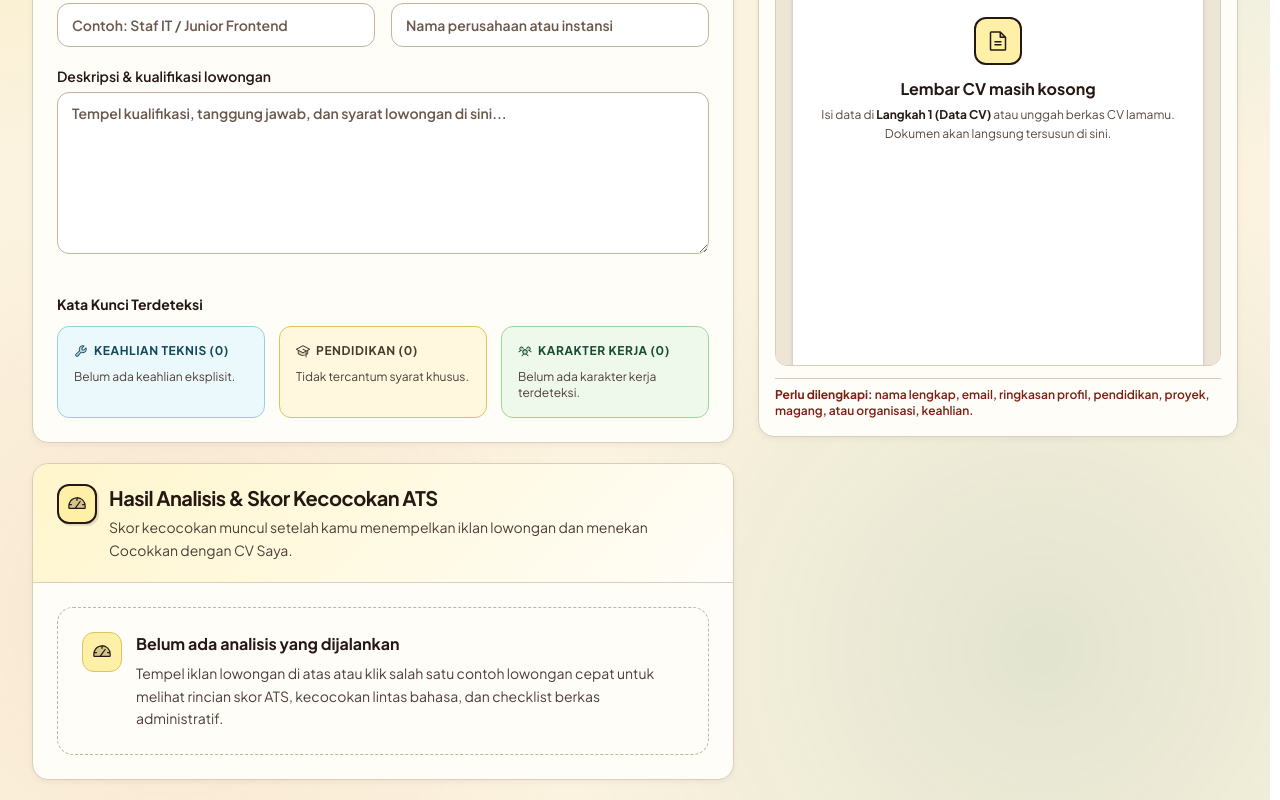
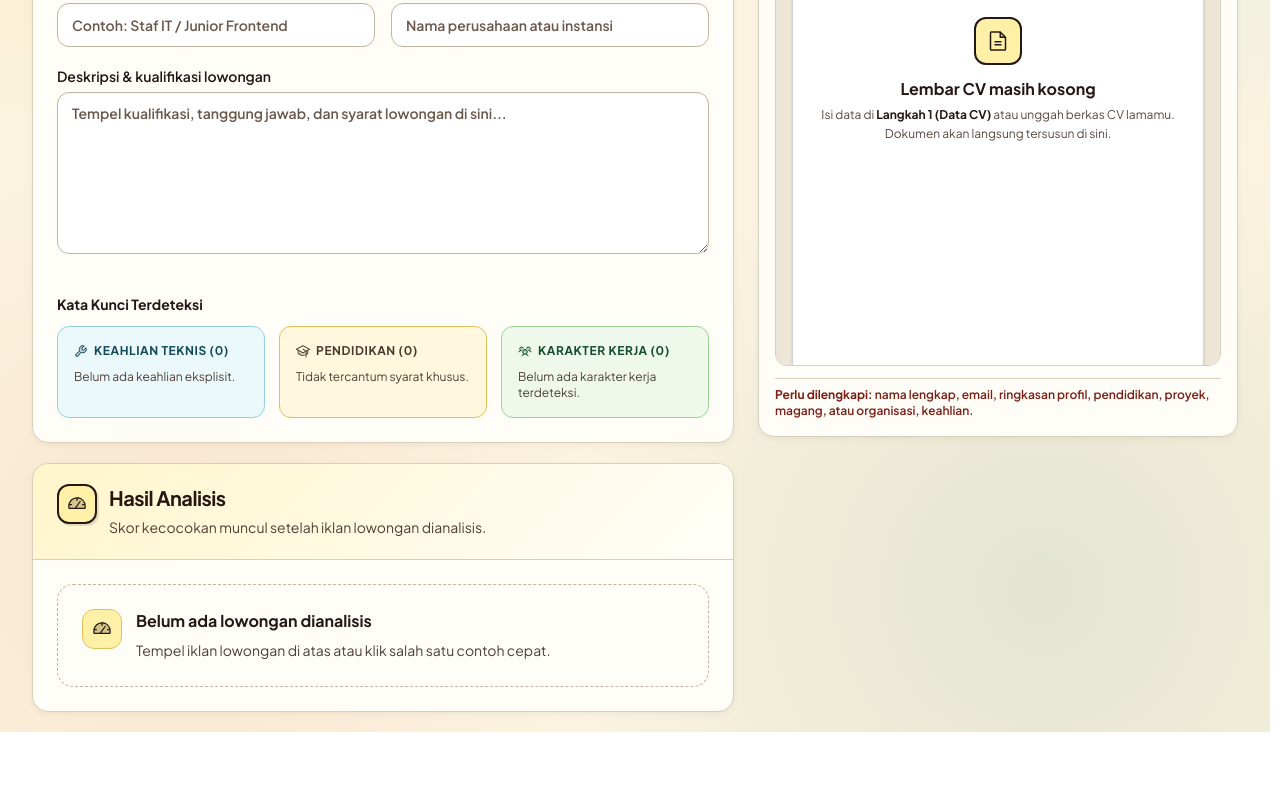
Before and after one commit to miezlearning/aris-cv, a Next.js app: page /lowongan in a window 1280 px wide. Shown: the part 452-1252 px from the top of the page. After the commit the page ends 1184 px from the top, so only its background shows below. Built offline with nearby package versions, Linux system fonts and the light colour scheme.

Commit message:
refactor: make MatchDashboard score verdicts and checklist copy concise

```diff
--- a/src/components/MatchDashboard.tsx
+++ b/src/components/MatchDashboard.tsx
@@ -43,25 +43,25 @@ const languageLabels = {
 const verdictFor = (score: number) => {
   if (score >= 75) {
     return {
-      label: "Kecocokan Kuat",
+      label: "Cocok Kuat",
       note: "green" as const,
       ringColor: "#1F6B57",
-      body: "Sebagian besar kualifikasi utama lowongan ini sudah terbaca jelas di CV kamu. Pertahankan bukti nyata di poin proyek atau pengalaman."
+      body: "Sebagian besar syarat utama sudah tercantum di CV kamu."
     };
   }
   if (score >= 50) {
     return {
-      label: "Kecocokan Cukup Baik",
+      label: "Cukup Cocok",
       note: "yellow" as const,
       ringColor: "#9B6B12",
-      body: "Beberapa kualifikasi sudah cocok atau memiliki padanan istilah. Menjelaskan kata kunci yang relevan dari pengalaman/proyek aslimu atau menyesuaikan bahasa akan memperkuat skor."
+      body: "Beberapa syarat cocok. Tambahkan keahlian yang belum muncul atau selaraskan bahasa CV."
     };
   }
   return {
     label: "Perlu Penyesuaian",
     note: "red" as const,
     ringColor: "#A3291B",
-    body: "Masih banyak kualifikasi inti lowongan yang belum muncul atau bahasa CV berbeda dengan lowongan. Periksa rincian celah dan toggle keahlian di bawah sesuai kemampuan nyatamu."
+    body: "Beberapa kata kunci utama belum muncul atau bahasa CV berbeda dengan lowongan."
   };
 };
 
@@ -77,14 +77,14 @@ export const MatchDashboard = () => {
   if (!analytics.hasAnalyzed) {
     return (
       <SectionCard
-        title="Hasil Analisis & Skor Kecocokan ATS"
-        description="Skor kecocokan muncul setelah kamu menempelkan iklan lowongan dan menekan Cocokkan dengan CV Saya."
+        title="Hasil Analisis"
+        description="Skor kecocokan muncul setelah iklan lowongan dianalisis."
         accent="butter"
         icon={<Gauge size={20} weight="duotone" />}
       >
         <EmptyState
-          title="Belum ada analisis yang dijalankan"
-          description="Tempel iklan lowongan di atas atau klik salah satu contoh lowongan cepat untuk melihat rincian skor ATS, kecocokan lintas bahasa, dan checklist berkas administratif."
+          title="Belum ada lowongan dianalisis"
+          description="Tempel iklan lowongan di atas atau klik salah satu contoh cepat."
           icon={<Gauge size={20} weight="duotone" />}
         />
       </SectionCard>
@@ -109,7 +109,7 @@ export const MatchDashboard = () => {
     icon: ReactNode;
   }> = [
     {
-      label: "Hard Skills & Alat Kerja",
+      label: "Hard Skills & Alat",
       score: breakdown.hardSkillsScore,
       weightPct: Math.round(breakdown.weights.hardSkills * 100),
       active: breakdown.weights.hardSkills > 0,
@@ -117,7 +117,7 @@ export const MatchDashboard = () => {
       icon: <Wrench size={15} weight="duotone" className="text-[#144C32]" aria-hidden="true" />
     },
     {
-      label: "Pendidikan & Relevansi Domain",
+      label: "Pendidikan & Bidang",
       score: breakdown.educationAndDomainScore,
       weightPct: Math.round(breakdown.weights.educationAndDomain * 100),
       active: breakdown.weights.educationAndDomain > 0,
@@ -125,7 +125,7 @@ export const MatchDashboard = () => {
       icon: <GraduationCap size={15} weight="duotone" className="text-[#124959]" aria-hidden="true" />
     },
     {
-      label: "Struktur, Kelengkapan & Dampak CV",
+      label: "Struktur & Kelengkapan",
       score: breakdown.structureAndImpactScore,
       weightPct: Math.round(breakdown.weights.structureAndImpact * 100),
       active: breakdown.weights.structureAndImpact > 0,
@@ -133,7 +133,7 @@ export const MatchDashboard = () => {
       icon: <CheckSquareOffset size={15} weight="duotone" className="text-[#4A3A2E]" aria-hidden="true" />
     },
     {
-      label: "Keselarasan Bahasa CV & Lowongan",
+      label: "Bahasa CV vs Lowongan",
       score: breakdown.languageAlignmentScore ?? languageAlignment?.score ?? 100,
       weightPct: Math.round((breakdown.weights.languageAlignment ?? 0.1) * 100),
       active: (breakdown.weights.languageAlignment ?? 0) > 0,
@@ -141,7 +141,7 @@ export const MatchDashboard = () => {
       icon: <Translate size={15} weight="duotone" className="text-[#7B1F14]" aria-hidden="true" />
     },
     {
-      label: "Karakter Kerja (Bobot Rendah)",
+      label: "Soft Skills",
       score: breakdown.softSkillsScore,
       weightPct: Math.round(breakdown.weights.softSkills * 100),
       active: breakdown.weights.softSkills > 0,
@@ -157,8 +157,8 @@ export const MatchDashboard = () => {
 
   return (
     <SectionCard
-      title="Hasil Analisis & Rincian Skor ATS (Live)"
-      description="Skor diperbarui seketika saat kamu mengaktifkan toggle keahlian, mengoptimalkan kalimat, atau mengubah bahasa CV (ID / EN)."
+      title="Hasil Analisis"
+      description="Skor diperbarui otomatis saat keahlian, kalimat, atau bahasa CV diubah."
       accent="sage"
       icon={<Gauge size={20} weight="duotone" />}
     >
@@ -308,10 +308,10 @@ export const MatchDashboard = () => {
                 </span>
                 <div>
                   <h3 className="text-sm sm:text-base font-bold text-[#251813]">
-                    Checklist Berkas & Syarat Administratif (Di Luar Skor ATS)
+                    Checklist Berkas Lamaran
                   </h3>
-                  <p className="mt-1 text-xs sm:text-[13px] text-[#4E3E36] leading-relaxed">
-                    Persyaratan berkas fisik, usia, atau domisili di bawah ini otomatis dikecualikan dari skor ATS agar tidak mengacaukan isi CV kamu. Centang sebagai pengingat dokumen lamaranmu:
+                  <p className="mt-0.5 text-xs text-[#4E3E36]">
+                    Syarat fisik/berkas di luar skor CV sebagai pengingat.
                   </p>
                 </div>
               </div>
```
